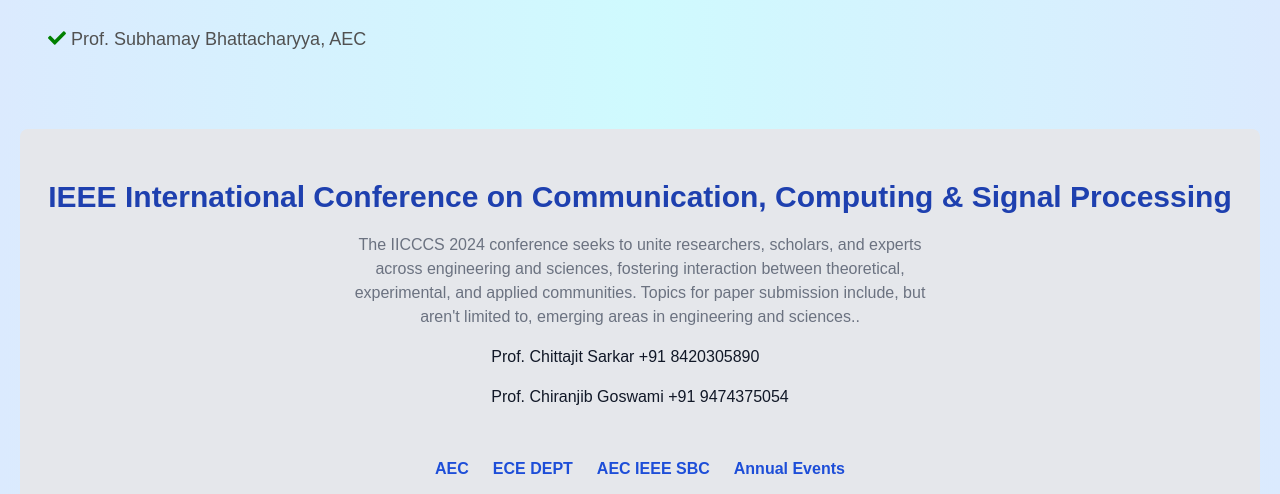
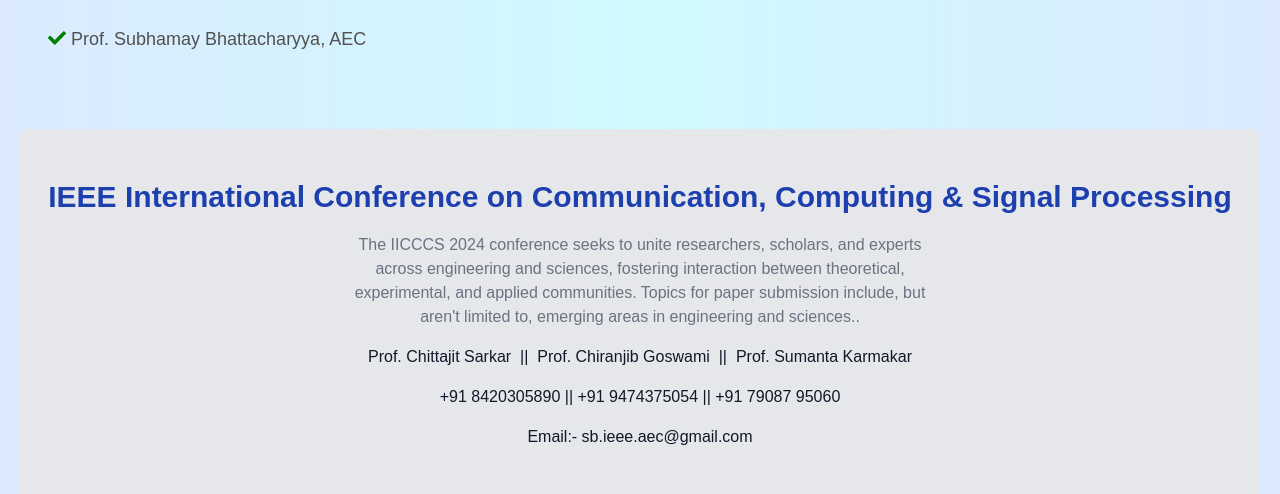
Before and after one commit to AEC-ECE-Developers/Committee-Folder, a website built with Vite: page index.html in a window 1280 px wide. Shown: the part 4627-5121 px from the top of the page. Built offline with nearby package versions, Linux system fonts and the light colour scheme.

Commit message:
footer updated

```diff
--- a/index.html
+++ b/index.html
@@ -319,18 +319,38 @@
                 <ul>
                     <li class="mb-4">
 
-                        <div class=" text-base font-medium text-gray-900 hover:text-blue-800 cursor-pointer">
-                            Prof. Chittajit Sarkar +91 8420305890</div>
+                        <div class=" text-base font-medium text-gray-900 ">
+                            <span class="hover:text-blue-800 cursor-pointer">Prof. Chittajit Sarkar</span>
+                            <span>&nbsp;||&nbsp;</span>
+                            <span class="hover:text-blue-800 cursor-pointer">Prof. Chiranjib Goswami</span>
+                            <span>&nbsp;||&nbsp;</span>
+                            <span class="hover:text-blue-800 cursor-pointer">Prof. Sumanta Karmakar</span>
+
+
+                        </div>
 
                     </li>
                     <li class="mb-4">
-                        <div class=" text-base font-medium text-gray-900 hover:text-blue-800 cursor-pointer">
-                            Prof. Chiranjib Goswami +91 9474375054</div>
+                        <div class=" text-base font-medium text-gray-900 flex justify-center items-center">
+
+                            <span class="hover:text-blue-800 cursor-pointer">+91 8420305890</span>
+                            <span>&nbsp;||&nbsp;</span>
+                            <span class="hover:text-blue-800 cursor-pointer">+91 9474375054</span>
+                            <span>&nbsp;||&nbsp;</span>
+                            <span class="hover:text-blue-800 cursor-pointer">+91 79087 95060</span>
+                        </div>
+
+                    </li>
+                    <li class="mb-4">
+                        <div class=" text-base font-medium text-gray-900 flex justify-center items-center">
+
+                            <span class="hover:text-blue-800 cursor-pointer">Email:- sb.ieee.aec@gmail.com</span>
+
+                        </div>
 
                     </li>
 
                 </ul>
-
 
             </div>
             <div class="font-bold text-blue-700 content-center">
```
